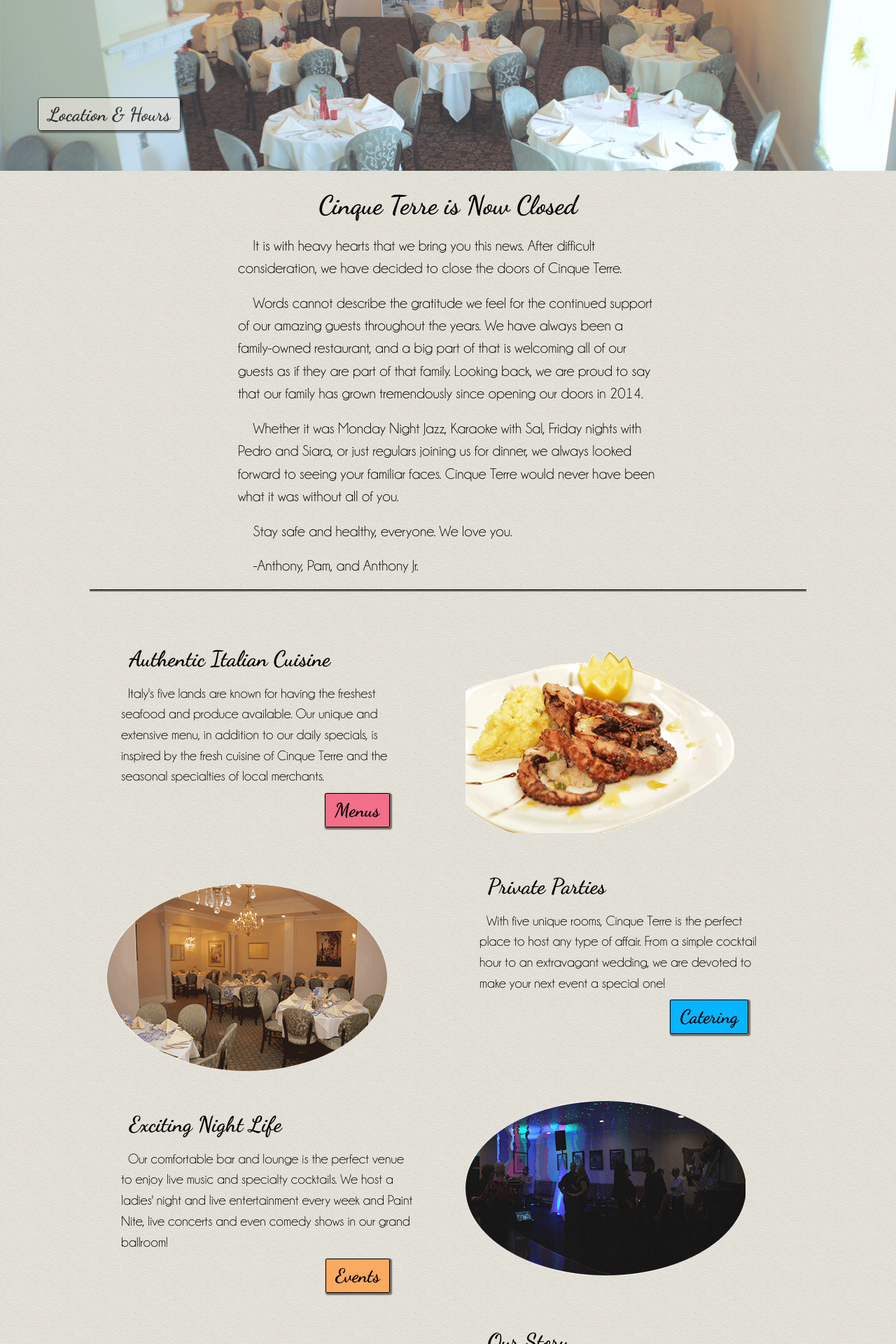
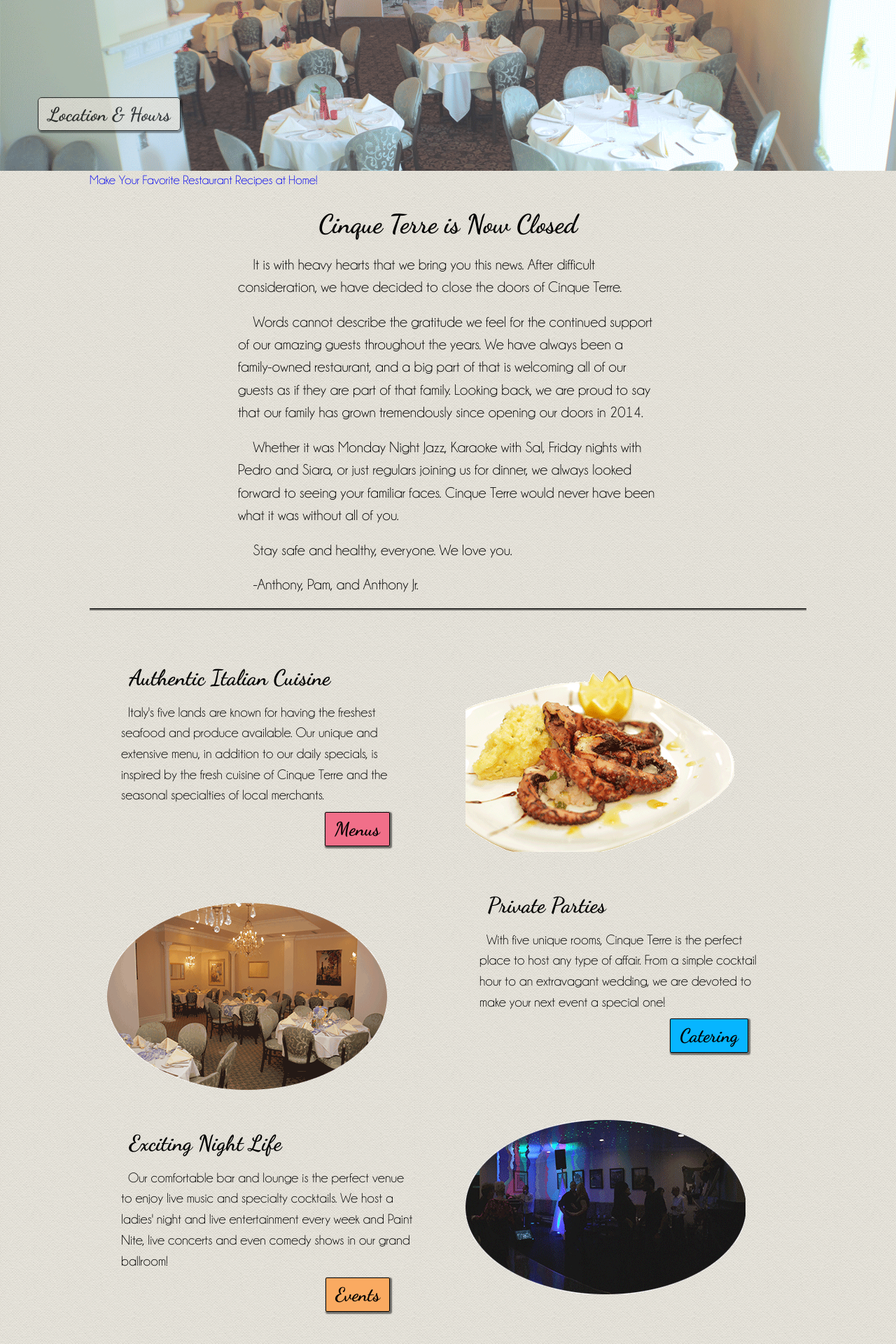
Before and after one commit to cinqueterreli/cinqueterre.github.io, a Jekyll site: the page built from index.html, in a window 1280 px wide. Shown: the part 353-2273 px from the top of the page at 70% size. Built offline with Jekyll 4.4.1, drawn with Linux system fonts in a browser that asks for light colours; nearby versions of some CDN libraries.

Commit message:
weeee idk maybe someone will click it ha

```diff
--- a/css/main.css
+++ b/css/main.css
@@ -234,6 +234,18 @@
 	margin-top:-2.5em;
 }
 
+
+/*----- Affiliate Links ------ */
+.ad-sidebar {
+	position:inline-block;
+}
+
+.affiliate-link {
+	max-width:250px;
+	border-radius: 5px;
+	border:1px solid black
+	padding:.5em;
+}
 
 /*----- HOME SLIDER ----- */
 
--- a/index.html
+++ b/index.html
@@ -4,6 +4,10 @@
 permalink: "index.html"
 header: /images/homepageheader.gif
 ---
+<div class="ad-sidebar">
+<a class="affiliate-link" href="https://b68e4boburnu2x6ws8-ben8p8r.hop.clickbank.net/" target="_blank">Make Your Favorite Restaurant Recipes at Home!</a>
+
+</div>
 <div class="homepage-announcement">
 	<h1>Cinque Terre is Now Closed</h1>
 	<p class="blurb-wrap">It is with heavy hearts that we bring you this news. After difficult consideration, we have decided to close the doors of Cinque Terre.</p>
```
